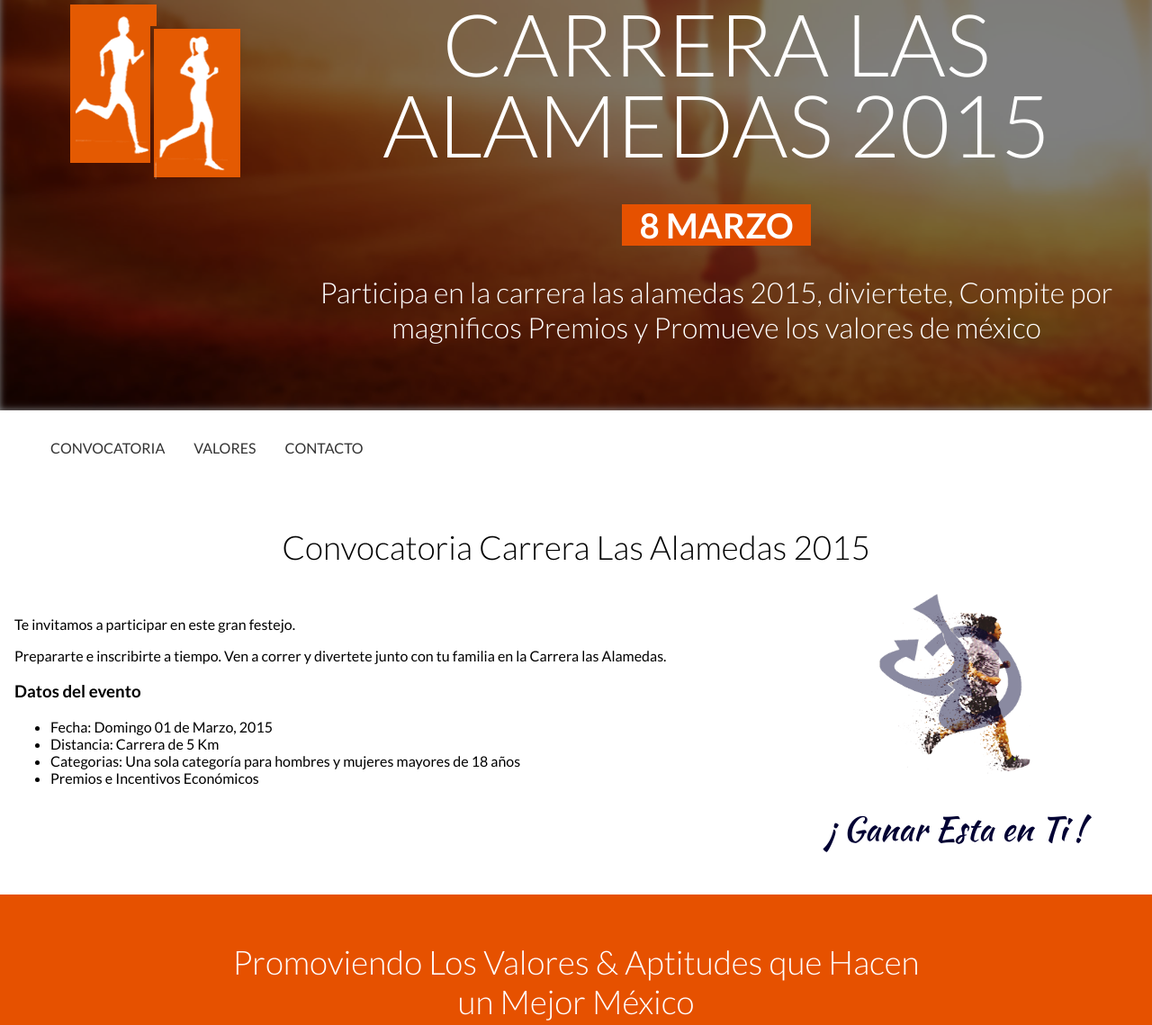
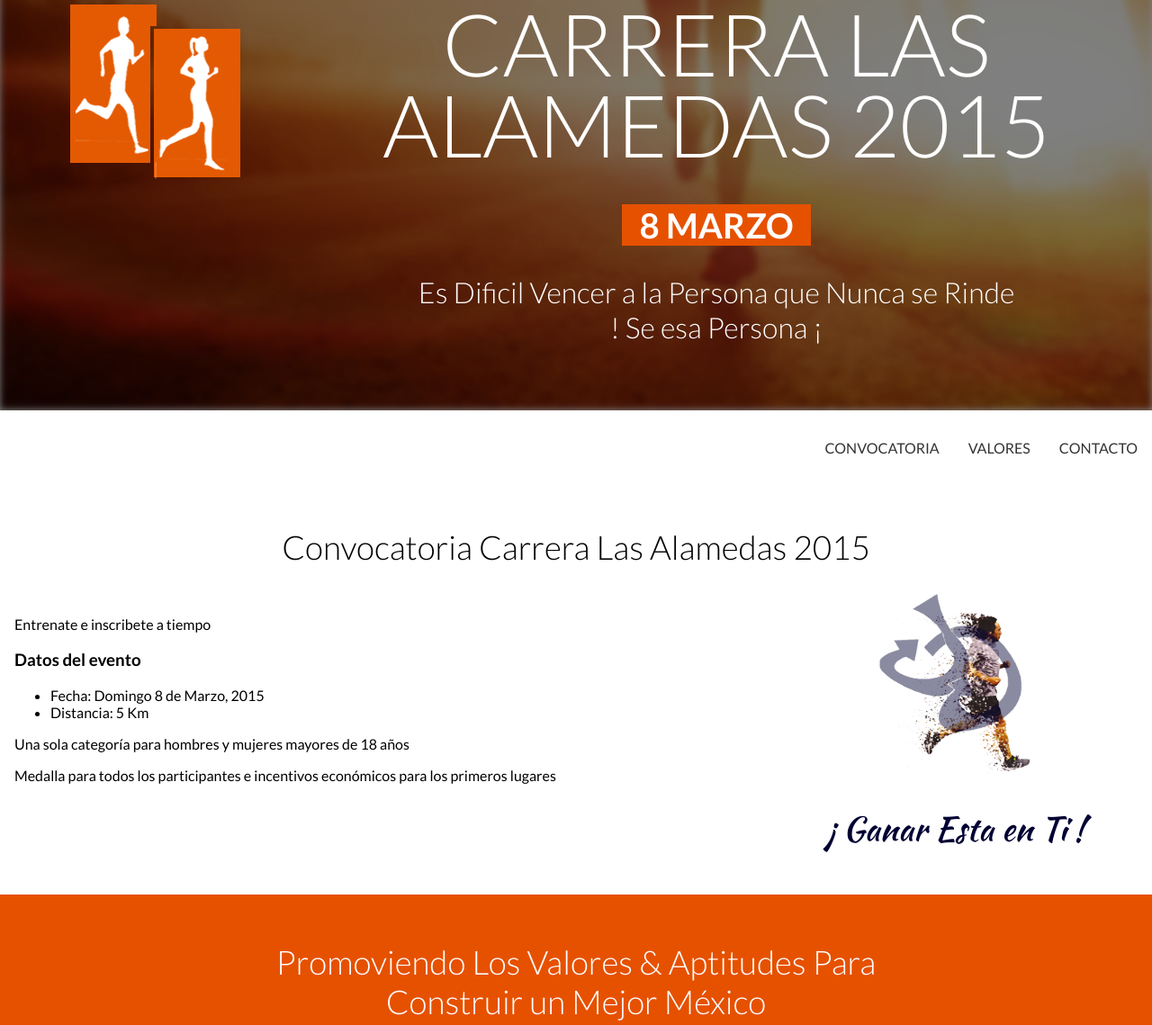
Before and after one commit to Navegayencuentra/navegayencuentra.github.io, a plain HTML site: page carreralasalamedas/index.html in a window 1280 px wide. Shown: the part 155-1294 px from the top of the page at 90% size. Drawn offline with Linux system fonts and the light colour scheme.

Commit message:
cambios demandados

```diff
--- a/carreralasalamedas/index.html
+++ b/carreralasalamedas/index.html
@@ -25,7 +25,8 @@
                 Alamedas 2015<br/>
                 <span>8 MARZO</span>
                 </h2>
-                <p>Participa en la carrera las alamedas 2015, diviertete,  Compite por magnificos Premios y Promueve  los valores de méxico</p>
+                <p>Es Dificil Vencer a la Persona que Nunca se Rinde <br/>
+                    ! Se esa Persona ¡</p>
             </div>
         </article>
         <nav>
@@ -38,18 +39,16 @@
         <div class="carrera-datos pure-g">
             <h2 class="pure-u-1">Convocatoria Carrera Las Alamedas 2015</h2>
             <div class="info pure-u-2-3">
-                <p>Te invitamos a participar en este gran festejo.</p>
-
-                <p>Prepararte e inscribirte a tiempo. Ven a correr
-                    y divertete junto con tu familia en la Carrera las Alamedas.</p>
+                <p>Entrenate e inscribete a tiempo</p>
 
                 <h3>Datos del evento</h3>
                 <ul>
-                    <li>Fecha: Domingo 01 de Marzo, 2015</li>
-                    <li>Distancia: Carrera de 5 Km</li>
-                    <li>Categorias: Una sola categoría para hombres y mujeres mayores de 18 años</li>
-                    <li>Premios e Incentivos Económicos</li>
+                    <li>Fecha: Domingo 8 de Marzo, 2015</li>
+                    <li>Distancia: 5 Km</li>
                 </ul>
+
+                    <p>Una sola categoría para hombres y mujeres mayores de 18 años</p>
+                    <p>Medalla para todos los participantes e incentivos económicos para los primeros lugares</p>
             </div>
             <div class="jd pure-u-1-3">
                 <img src="img/logo-jd.png"/>
@@ -57,7 +56,7 @@
             </div>
         </div>
         <div class="valores">
-            <h2>Promoviendo Los Valores & Aptitudes que Hacen un Mejor México</h2>
+            <h2>Promoviendo Los Valores & Aptitudes Para Construir un Mejor México</h2>
             <p>Salud, Constancia, Esfuerzo, Disciplina, Compañerismo,
             Pasión, Respeto, Inteligencia, Fuerza de Voluntad, Paciencia.</p>
         </div>
@@ -69,7 +68,7 @@
                 <p>MARATÓN DE LA GRAN MURALLA CHINA</p>
             </div>
             <div class="pure-u-2-3 gw-hero">
-                <h2>Ayudanos a Poner en </br>Alto el Nombre de
+                <h2>Vamos a Poner en </br>Alto el Nombre de
                     <br/><span>México</span>
                 </h2>
             </div>
@@ -84,26 +83,26 @@
                 <ul>
                     <li>Email
                         <ul>
-                            <li class="icon-mail">carreralasalamedas2015@gmail</li>
+                            <li class="icon-mail">carreralasalamedas2015@gmail.com</li>
                         </ul>
                     </li>
                     <li>Celular & whatssap
                         <ul>
-                            <li class="icon-device-mobile">55 3708 7987</li>
+                            <li class="icon-device-mobile">55 1723 6894</li>
                             <li class="icon-device-mobile">55 4500 0920</li>
                         </ul>
                     </li>
                     <li>
                         facebook
                         <ul>
-                            <li class="icon-facebook">carreralasalamedas</li>
+                            <li class="icon-facebook">carreralasalamedas2015</li>
                         </ul>
                     </li>
                 </ul>
             </div>
         </div>
         <div class="patrocinadores">
-            <h2>Ellos Nos Brindan su Apoyo y Confianza</h2>
+            <h2>Más que Patrocinadores... Cómplices de un Sueño</h2>
             <ul class="imagenes-p pure-g">
                 <li class="pure-u-1-8"><img src="img/logos-p/adami.png"/></li>
                 <li class="pure-u-1-8"><img src="img/logos-p/clip.png"/></li>
@@ -120,6 +119,7 @@
                 <li class="pure-u-1-8"><img src="img/logos-p/huaraches-el-arco.jpg"/></li>
             </ul>
         </div>
+        https://docs.google.com/forms/d/1ZVUPNwx8VZ
     </section>
     <footer>
         <p>Carrera las alamedas 2015 - Pagina diseñada por Navega y Encuentra</p>
--- a/carreralasalamedas/scss/style.scss
+++ b/carreralasalamedas/scss/style.scss
@@ -55,8 +55,8 @@ header{
 nav{
     ul{
         word-spacing: -0.43em;
+        text-align: right;
         li{
-            text-align:left;
             display: inline-block;
             zoom: 1; *display: inline; /* IE < 8: fake inline-block */
             letter-spacing: normal;
@@ -71,6 +71,10 @@ nav{
             a{
                 text-decoration: none;
                 color:#333;
+                margin-bottom: 0.5em;
+                &:hover{
+                    border-bottom: 1px solid #333;
+                }
             }
         }
     }
```
Also changed, not shown: carreralasalamedas/css/stye.css, carreralasalamedas/img-o/logos-p/pape-estrella.png, carreralasalamedas/img-o/sun-run.jpg (added), carreralasalamedas/img/logos-p/pape-estrella.png, 2 other files.
